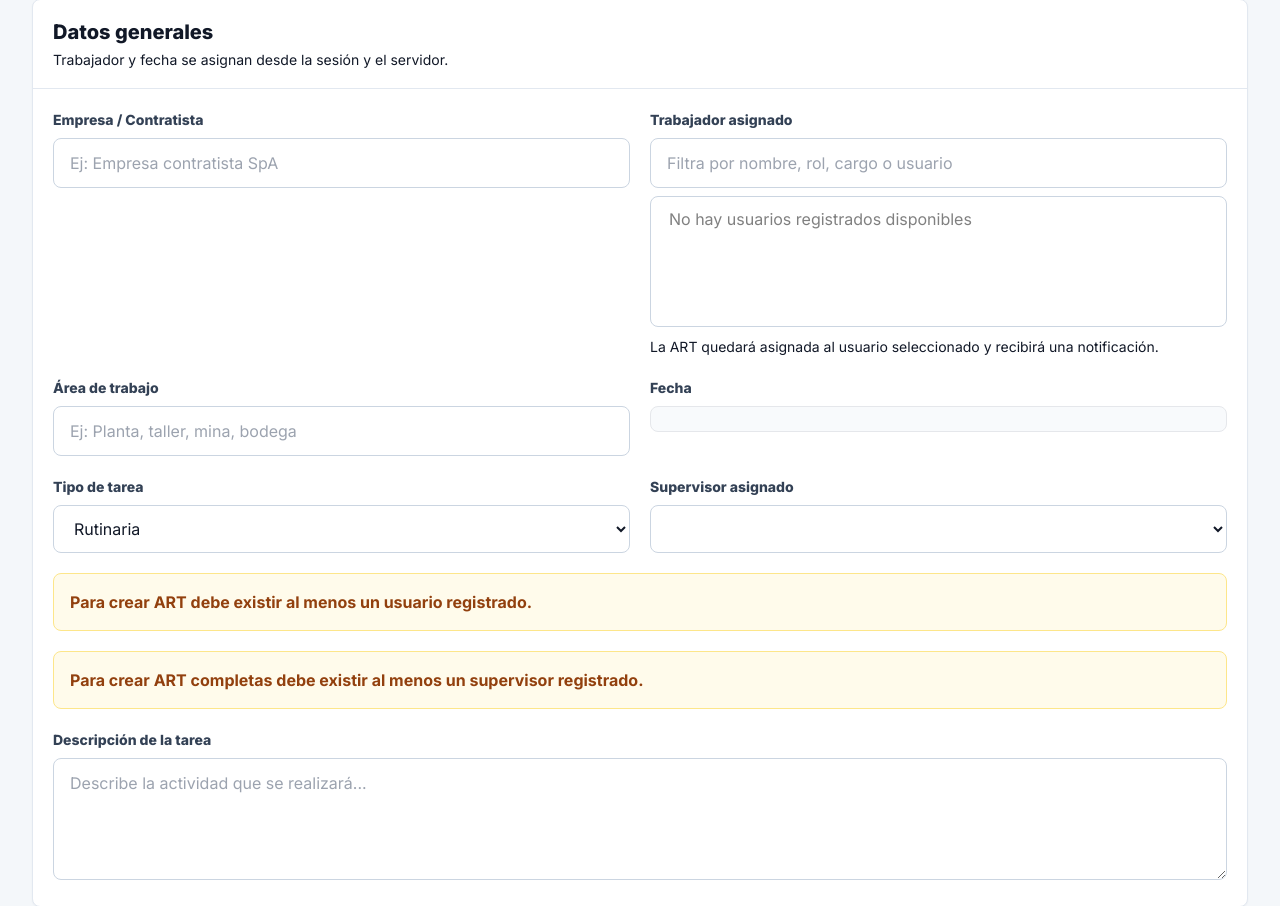
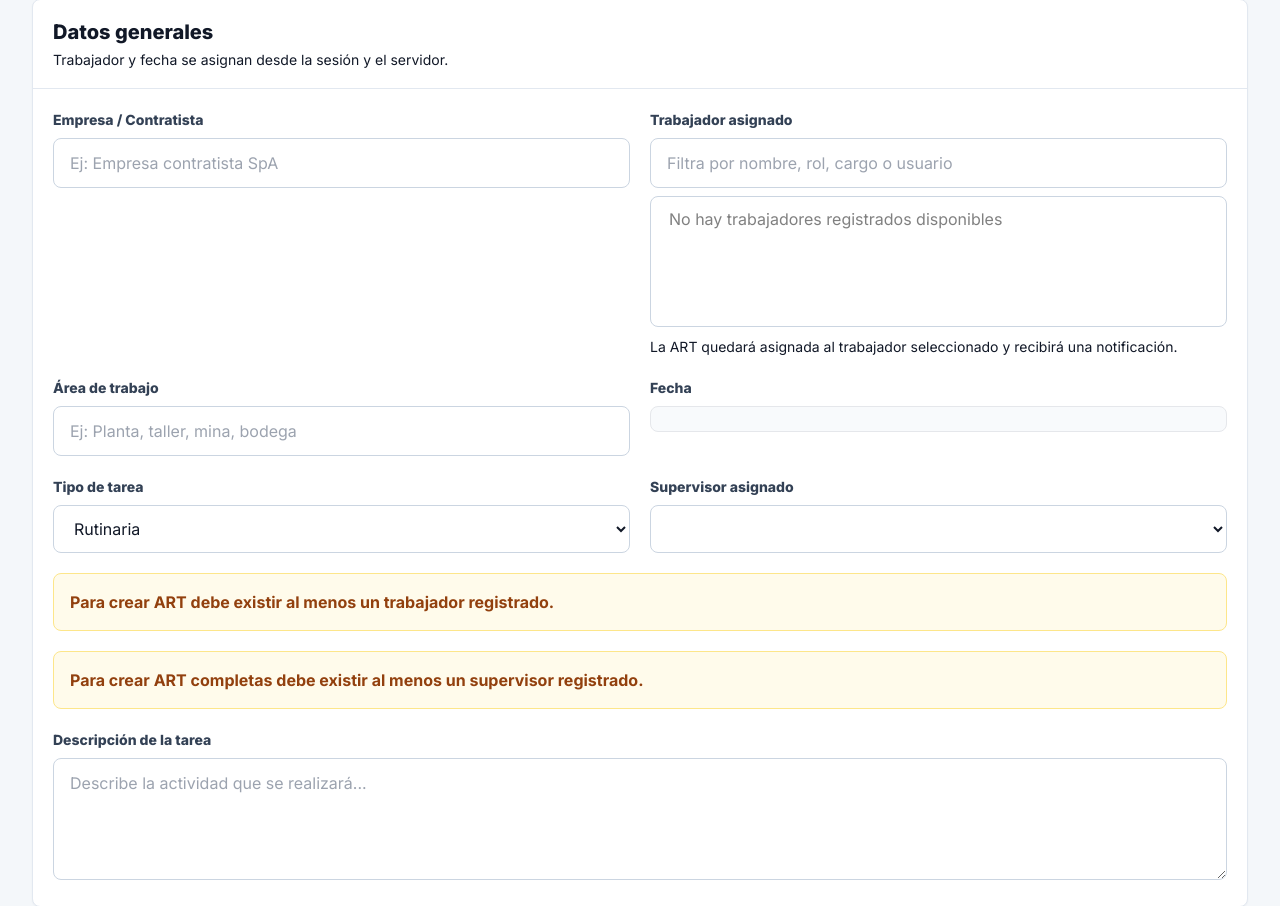
Before and after one commit to bnj-gzm/Proyecto-Ingenieria-de-Software-2, a FastAPI app: template frontend/templates/nueva_art.html in a window 1280 px wide. Shown: the part 222-1128 px from the top of the page. Run offline with FastAPI, Linux system fonts and the light colour scheme; the template is opened without the code that fills it, so the values that code supplies are empty; some libraries are stand-ins or nearby versions.

Commit message:
bug: solo trabajadores en seleccion art

```diff
--- a/backend/src/services/usuario_service.py
+++ b/backend/src/services/usuario_service.py
@@ -121,6 +121,7 @@ def cargar_usuarios_asignables() -> list[dict[str, Any]]:
                 COALESCE(email, '') AS email,
                 COALESCE(cargo, '') AS cargo
             FROM users
+            WHERE rol = 'trabajador'
             ORDER BY nombre ASC, username ASC
             """
         )
--- a/frontend/templates/nueva_art.html
+++ b/frontend/templates/nueva_art.html
@@ -44,10 +44,10 @@
               {{ trabajador.nombre or trabajador.email or trabajador.username }} - {{ trabajador.rol|capitalize }}{% if trabajador.cargo %} / {{ trabajador.cargo }}{% endif %} (@{{ trabajador.username }})
             </option>
             {% else %}
-            <option disabled>No hay usuarios registrados disponibles</option>
+            <option disabled>No hay trabajadores registrados disponibles</option>
             {% endfor %}
           </select>
-          <p class="mt-2 text-sm text-dartMuted">La ART quedará asignada al usuario seleccionado y recibirá una notificación.</p>
+          <p class="mt-2 text-sm text-dartMuted">La ART quedará asignada al trabajador seleccionado y recibirá una notificación.</p>
         </div>
         <div>
           <label class="form-label">Área de trabajo</label>
@@ -74,7 +74,7 @@
         </div>
         {% if not trabajadores %}
         <div class="md:col-span-2 rounded-lg border border-amber-200 bg-amber-50 p-4 font-bold text-amber-800">
-          Para crear ART debe existir al menos un usuario registrado.
+          Para crear ART debe existir al menos un trabajador registrado.
         </div>
         {% endif %}
         {% if not supervisores %}
```
